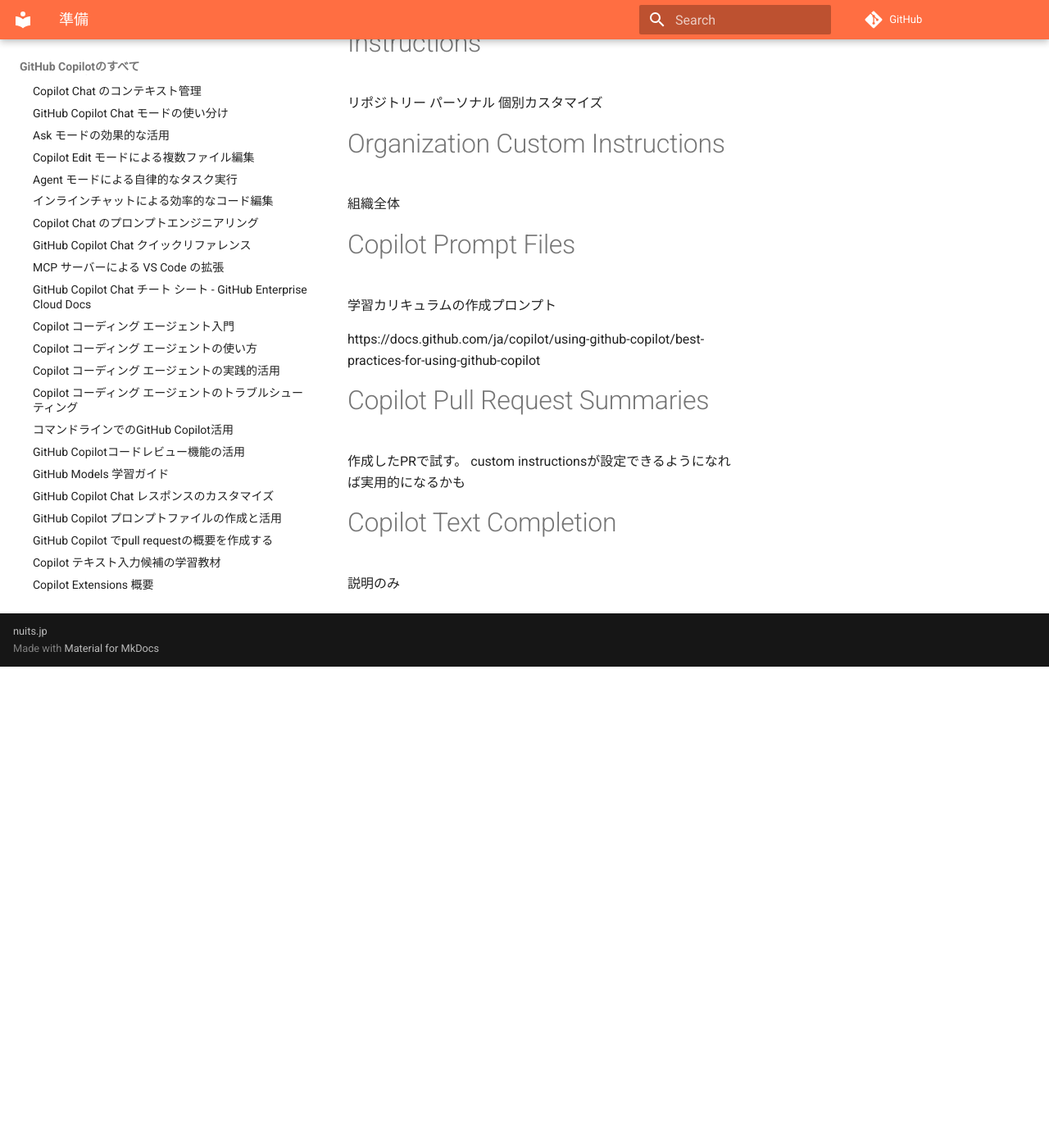
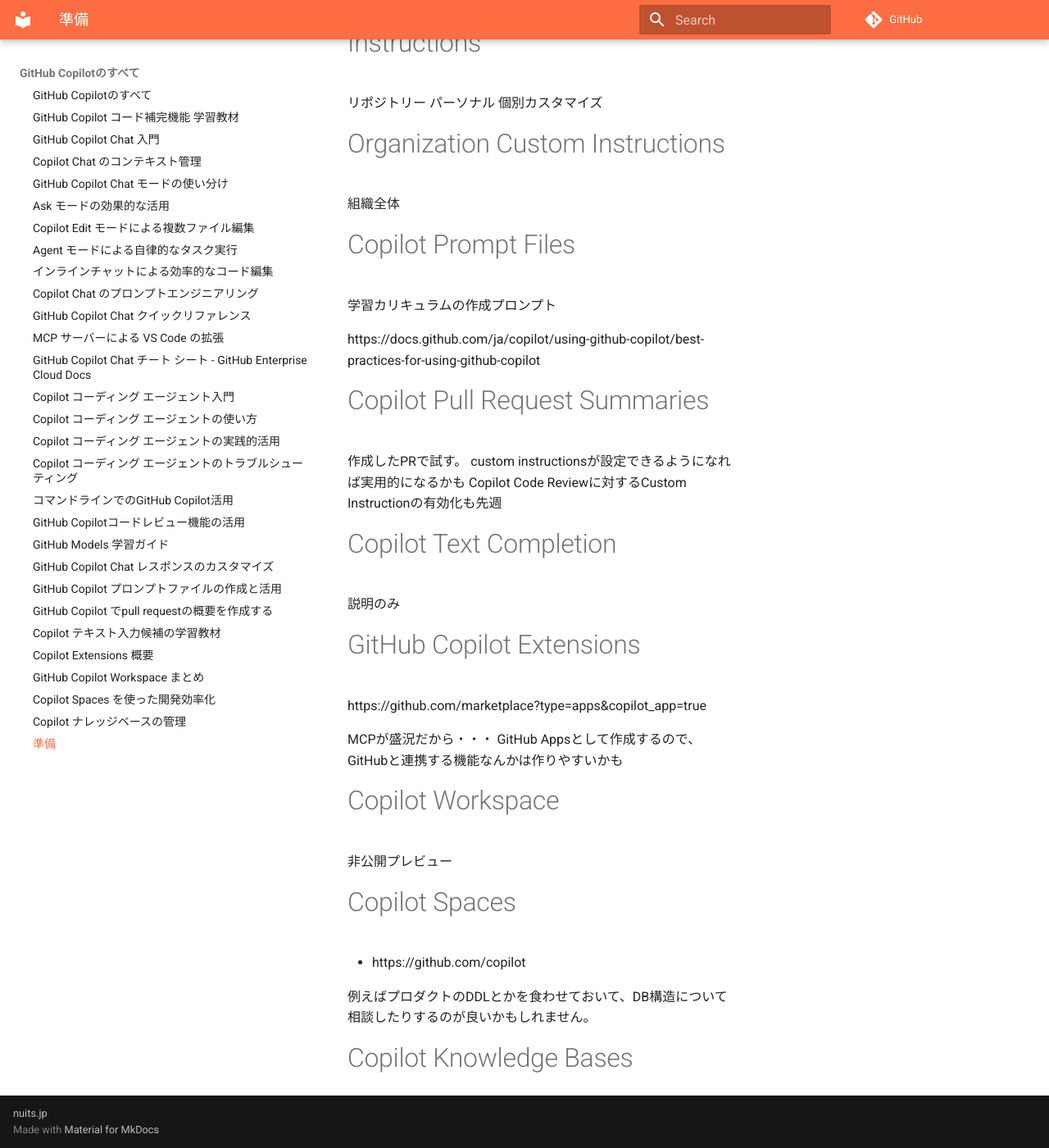
Before and after one commit to nuitsjp/all-of-github-copilot, an MkDocs documentation site: the page built from docs/MEMO.md, in a window 1280 px wide and 1400 px high, scrolled down 1887 px. Shown: the whole window at 82% size. Built offline with MkDocs 1.6.1 and Material for MkDocs 9.7.7, drawn with Linux system fonts in a browser that asks for light colours; comment, search, counter and statistics services are not loaded; before the commit the page ends 2700 px from its top, so only the background shows below that.

Commit message:
MEMO.mdにGitHub Copilotの拡張機能とワークスペースに関する情報を追加

```diff
--- a/docs/MEMO.md
+++ b/docs/MEMO.md
@@ -89,7 +89,27 @@ https://docs.github.com/ja/copilot/using-github-copilot/best-practices-for-using
 
 作成したPRで試す。
 custom instructionsが設定できるようになれば実用的になるかも
+Copilot Code Reviewに対するCustom Instructionの有効化も先週
 
 # Copilot Text Completion
 
 説明のみ
+
+# GitHub Copilot Extensions
+
+https://github.com/marketplace?type=apps&copilot_app=true
+
+MCPが盛況だから・・・
+GitHub Appsとして作成するので、GitHubと連携する機能なんかは作りやすいかも
+
+# Copilot Workspace
+
+非公開プレビュー
+
+# Copilot Spaces
+
+- https://github.com/copilot
+
+例えばプロダクトのDDLとかを食わせておいて、DB構造について相談したりするのが良いかもしれません。
+
+# Copilot Knowledge Bases
```
Also changed, not shown: GitHub Copilotのすべて.md (+3 -39 lines).
